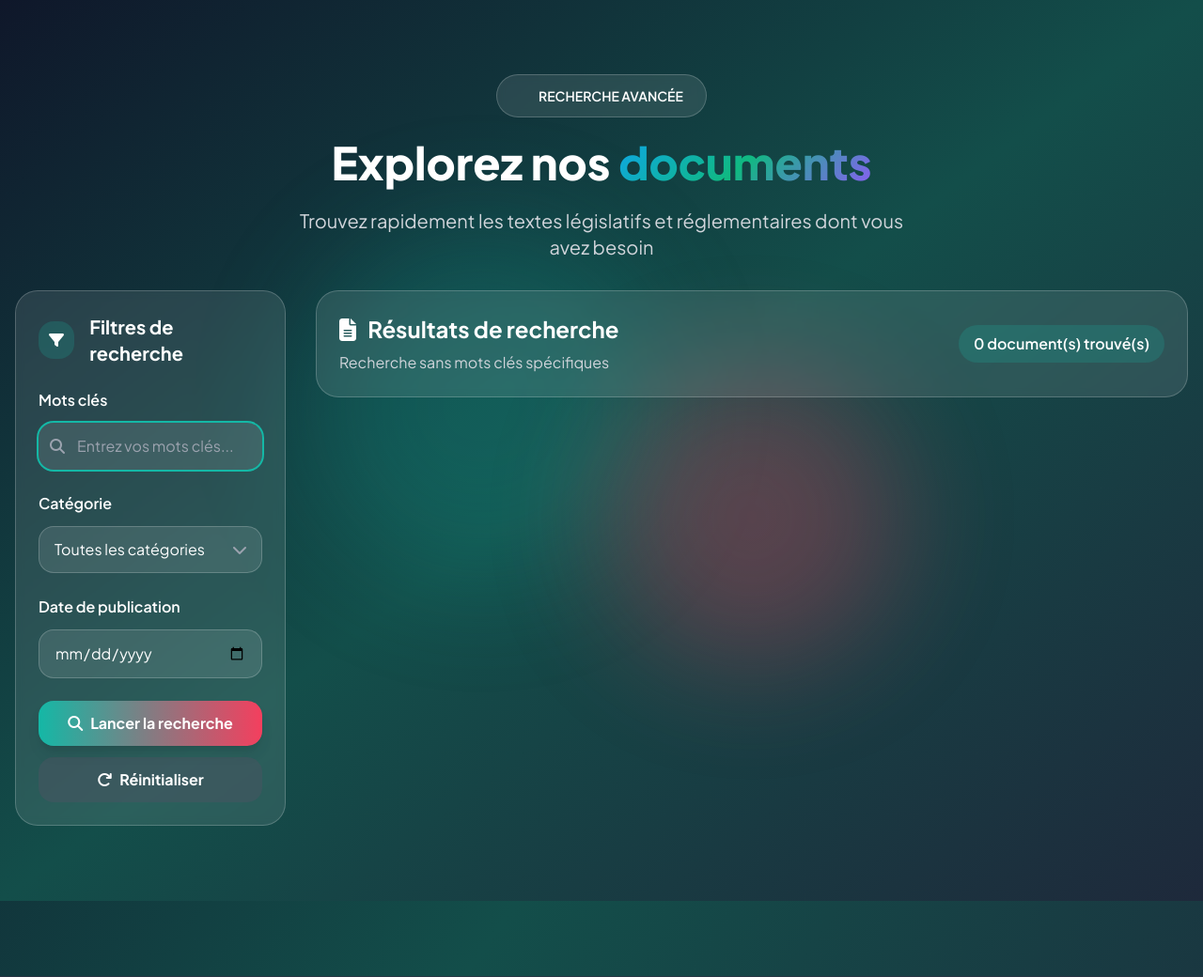
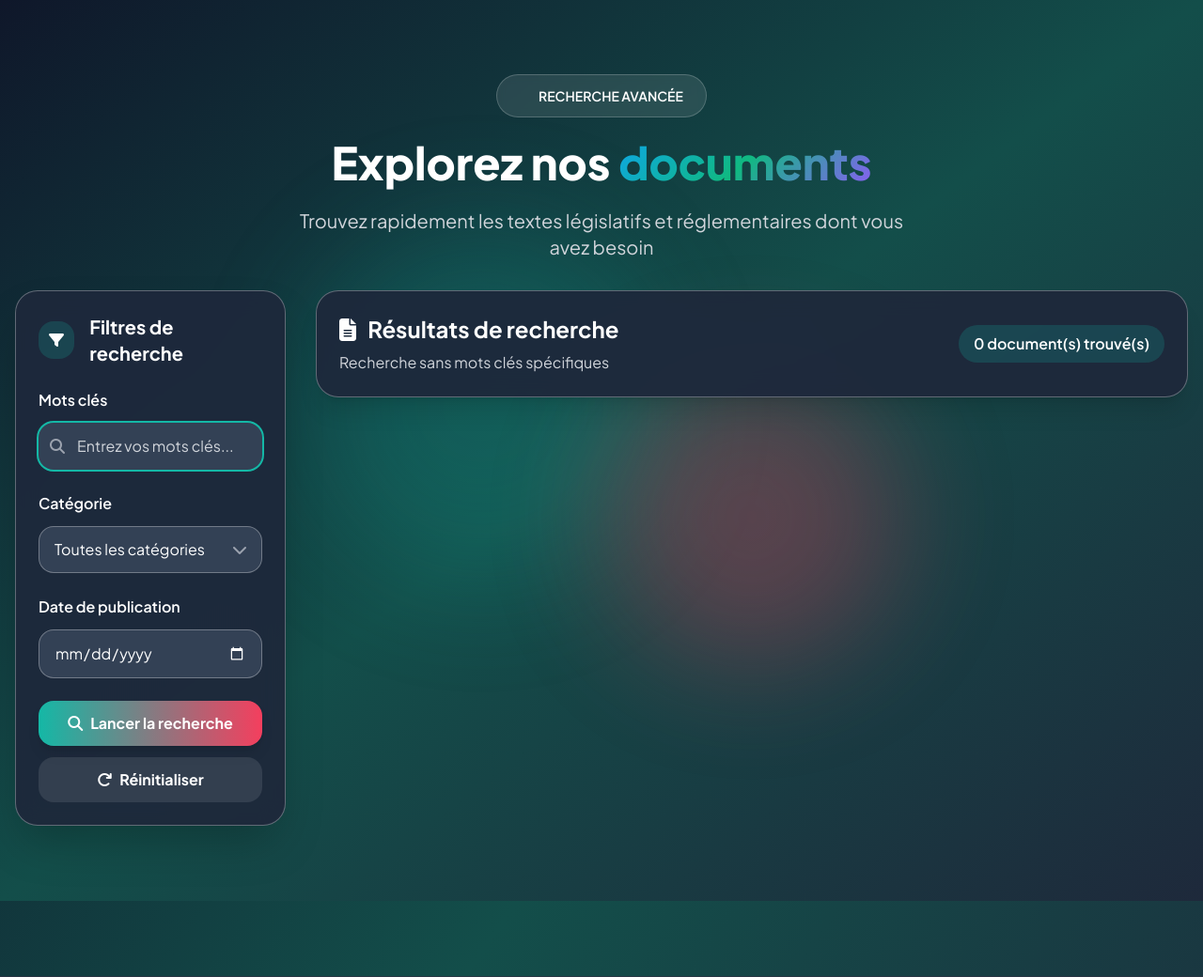
Before and after one commit to codetechUp/nasrulex-2026, a Symfony app: template templates/home/try.html.twig in a window 1280 px wide. Shown: the part 81-1121 px from the top of the page at 94% size. Run offline with Twig, Linux system fonts and the light colour scheme; the template is opened without the code that fills it, so the values that code supplies are empty; some libraries are stand-ins or nearby versions.

Commit message:
new recherche

```diff
--- a/templates/home/try.html.twig
+++ b/templates/home/try.html.twig
@@ -27,7 +27,7 @@
         <div class="grid grid-cols-1 lg:grid-cols-4 gap-8 max-w-7xl mx-auto">
             <!-- Sidebar Filtres -->
             <div class="lg:col-span-1" data-aos="fade-right">
-                <div class="bg-white/10 backdrop-blur-sm rounded-3xl p-6 border border-white/20 sticky top-24">
+                <div class="bg-dark-800/95 backdrop-blur-md rounded-3xl p-6 border border-white/30 sticky top-24 shadow-2xl">
                     <div class="flex items-center mb-6">
                         <div class="w-10 h-10 bg-primary-500/20 rounded-2xl flex items-center justify-center mr-4">
                             <i class="fas fa-filter text-primary-400"></i>
@@ -42,7 +42,7 @@
                             <div class="relative">
                                 <i class="fas fa-search absolute left-3 top-1/2 transform -translate-y-1/2 text-gray-400"></i>
                                 <input type="text" name="search" value="{{ mots }}"
-                                       class="w-full pl-10 pr-4 py-3 bg-white/10 border border-white/20 rounded-2xl text-white placeholder-gray-400 focus:outline-none focus:ring-2 focus:ring-primary-500 focus:border-transparent transition-all duration-300"
+                                       class="w-full pl-10 pr-4 py-3 bg-dark-700 border border-white/30 rounded-2xl text-white placeholder-gray-300 focus:outline-none focus:ring-2 focus:ring-primary-500 focus:border-transparent transition-all duration-300"
                                        placeholder="Entrez vos mots clés...">
                             </div>
                         </div>
@@ -51,14 +51,14 @@
                         <div>
                             <label class="block text-white font-semibold mb-3">Catégorie</label>
                             <div class="relative">
-                                <select name="categorie" class="w-full px-4 py-3 bg-white/10 border border-white/20 rounded-2xl text-white focus:outline-none focus:ring-2 focus:ring-primary-500 focus:border-transparent appearance-none transition-all duration-300">
-                                    <option value='' selected>Toutes les catégories</option>
+                                <select name="categorie" class="w-full px-4 py-3 bg-dark-700 border border-white/30 rounded-2xl text-white focus:outline-none focus:ring-2 focus:ring-primary-500 focus:border-transparent appearance-none transition-all duration-300" style="color-scheme: dark;">
+                                    <option value='' selected class="bg-dark-800 text-white">Toutes les catégories</option>
                                     {% for cat in categories %}
-                                    <option value="{{ cat.id }}" {{ app.request.request.get('categorie') == cat.id ? 'selected' : '' }}>
+                                    <option value="{{ cat.id }}" {{ app.request.request.get('categorie') == cat.id ? 'selected' : '' }} class="bg-dark-800 text-white">
                                         {{ cat.libelle }}
                                     </option>
                                     {% for sousCat in cat.sousCategorie %}
-                                    <option value="{{ cat.id }}-{{ sousCat.id }}" {{ app.request.request.get('categorie') == cat.id ~ '-' ~ sousCat.id ? 'selected' : '' }}>
+                                    <option value="{{ cat.id }}-{{ sousCat.id }}" {{ app.request.request.get('categorie') == cat.id ~ '-' ~ sousCat.id ? 'selected' : '' }} class="bg-dark-800 text-white">
                                         {{ cat.libelle }} › {{ sousCat.libelle }}
                                     </option>
                                     {% endfor %}
@@ -72,7 +72,7 @@
                         <div>
                             <label class="block text-white font-semibold mb-3">Date de publication</label>
                             <input type="date" value="{{ datepub }}" name="datepub"
-                                   class="w-full px-4 py-3 bg-white/10 border border-white/20 rounded-2xl text-white focus:outline-none focus:ring-2 focus:ring-primary-500 focus:border-transparent transition-all duration-300">
+                                   class="w-full px-4 py-3 bg-dark-700 border border-white/30 rounded-2xl text-white focus:outline-none focus:ring-2 focus:ring-primary-500 focus:border-transparent transition-all duration-300" style="color-scheme: dark;">
                         </div>
 
                         <!-- Boutons -->
@@ -98,7 +98,7 @@
             <!-- Résultats -->
             <div class="lg:col-span-3" data-aos="fade-left">
                 <!-- En-tête Résultats -->
-                <div class="bg-white/10 backdrop-blur-sm rounded-3xl p-6 mb-6 border border-white/20">
+                <div class="bg-dark-800/95 backdrop-blur-md rounded-3xl p-6 mb-6 border border-white/30 shadow-xl">
                     <div class="flex flex-col md:flex-row justify-between items-center">
                         <div>
                             <h2 class="text-2xl font-bold text-white mb-2">
@@ -125,7 +125,7 @@
 
                 {% if empty == true %}
                 <!-- Aucun résultat -->
-                <div class="bg-white/10 backdrop-blur-sm rounded-3xl p-12 text-center border border-white/20">
+                <div class="bg-dark-800/95 backdrop-blur-md rounded-3xl p-12 text-center border border-white/30 shadow-xl">
                     <div class="w-24 h-24 bg-white/10 rounded-2xl flex items-center justify-center mx-auto mb-6">
                         <i class="fas fa-search text-3xl text-gray-400"></i>
                     </div>
@@ -144,7 +144,7 @@
 
                     {% if juri and res %}
                     <!-- Catégorie Juridique -->
-                    <div class="bg-white/10 backdrop-blur-sm rounded-3xl overflow-hidden border border-white/20 transition-all duration-300 hover:border-primary-500/50 category-card">
+                    <div class="bg-dark-800/95 backdrop-blur-md rounded-3xl overflow-hidden border border-white/30 transition-all duration-300 hover:border-primary-500/70 category-card shadow-xl">
                         <div class="bg-primary-600/30 p-6 border-l-4 border-primary-400">
                             <div class="flex items-center justify-between">
                                 <div class="flex items-center">
@@ -166,7 +166,7 @@
                             {% for key, res in res %}
                             <div class="p-6 border-b border-white/10 last:border-b-0">
                                 <!-- Sous-catégorie -->
-                                <div class="flex items-center justify-between mb-4 p-4 bg-white/5 rounded-2xl">
+                                <div class="flex items-center justify-between mb-4 p-4 bg-dark-700/80 rounded-2xl border border-white/10">
                                     <div class="flex items-center">
                                         <div class="w-8 h-8 bg-primary-500/20 rounded-full flex items-center justify-center mr-3">
                                             <i class="fas fa-folder text-primary-400 text-sm"></i>
@@ -181,7 +181,7 @@
                                 <!-- Documents -->
                                 <div class="space-y-4">
                                     {% for docs in res %}
-                                    <div class="bg-white/5 rounded-2xl p-4 hover:bg-white/10 transition-all duration-300 group document-card border border-white/10 hover:border-white/20 transform hover:-translate-y-1">
+                                    <div class="bg-dark-700/60 rounded-2xl p-4 hover:bg-dark-700/80 transition-all duration-300 group document-card border border-white/20 hover:border-primary-400/50 transform hover:-translate-y-1 shadow-lg">
                                         <div class="flex items-start justify-between">
                                             <div class="flex-1">
                                                 <div class="flex items-center mb-2">
@@ -247,7 +247,7 @@
 
                     {% if fiscal and fis %}
                     <!-- Catégorie Fiscal -->
-                    <div class="bg-white/10 backdrop-blur-sm rounded-3xl overflow-hidden border border-white/20 transition-all duration-300 hover:border-purple-500/50 category-card">
+                    <div class="bg-dark-800/95 backdrop-blur-md rounded-3xl overflow-hidden border border-white/30 transition-all duration-300 hover:border-purple-500/70 category-card shadow-xl">
                         <div class="bg-purple-600/30 p-6 border-l-4 border-purple-400">
                             <div class="flex items-center justify-between">
                                 <div class="flex items-center">
@@ -269,7 +269,7 @@
                             {% for key, res in fis %}
                             <div class="p-6 border-b border-white/10 last:border-b-0">
                                 <!-- Sous-catégorie -->
-                                <div class="flex items-center justify-between mb-4 p-4 bg-white/5 rounded-2xl">
+                                <div class="flex items-center justify-between mb-4 p-4 bg-dark-700/80 rounded-2xl border border-white/10">
                                     <div class="flex items-center">
                                         <div class="w-8 h-8 bg-purple-500/20 rounded-full flex items-center justify-center mr-3">
                                             <i class="fas fa-folder text-purple-400 text-sm"></i>
@@ -284,7 +284,7 @@
                                 <!-- Documents -->
                                 <div class="space-y-4">
                                     {% for docs in res %}
-                                    <div class="bg-white/5 rounded-2xl p-4 hover:bg-white/10 transition-all duration-300 group document-card border border-white/10 hover:border-white/20 transform hover:-translate-y-1">
+                                    <div class="bg-dark-700/60 rounded-2xl p-4 hover:bg-dark-700/80 transition-all duration-300 group document-card border border-white/20 hover:border-primary-400/50 transform hover:-translate-y-1 shadow-lg">
                                         <div class="flex items-start justify-between">
                                             <div class="flex-1">
                                                 <div class="flex items-center mb-2">
@@ -350,7 +350,7 @@
 
                     {% if affaires and aff %}
                     <!-- Catégorie Affaires -->
-                    <div class="bg-white/10 backdrop-blur-sm rounded-3xl overflow-hidden border border-white/20 transition-all duration-300 hover:border-yellow-500/50 category-card">
+                    <div class="bg-dark-800/95 backdrop-blur-md rounded-3xl overflow-hidden border border-white/30 transition-all duration-300 hover:border-yellow-500/70 category-card shadow-xl">
                         <div class="bg-yellow-600/30 p-6 border-l-4 border-yellow-400">
                             <div class="flex items-center justify-between">
                                 <div class="flex items-center">
@@ -372,7 +372,7 @@
                             {% for key, res in aff %}
                             <div class="p-6 border-b border-white/10 last:border-b-0">
                                 <!-- Sous-catégorie -->
-                                <div class="flex items-center justify-between mb-4 p-4 bg-white/5 rounded-2xl">
+                                <div class="flex items-center justify-between mb-4 p-4 bg-dark-700/80 rounded-2xl border border-white/10">
                                     <div class="flex items-center">
                                         <div class="w-8 h-8 bg-yellow-500/20 rounded-full flex items-center justify-center mr-3">
                                             <i class="fas fa-folder text-yellow-400 text-sm"></i>
@@ -387,7 +387,7 @@
                                 <!-- Documents -->
                                 <div class="space-y-4">
                                     {% for docs in res %}
-                                    <div class="bg-white/5 rounded-2xl p-4 hover:bg-white/10 transition-all duration-300 group document-card border border-white/10 hover:border-white/20 transform hover:-translate-y-1">
+                                    <div class="bg-dark-700/60 rounded-2xl p-4 hover:bg-dark-700/80 transition-all duration-300 group document-card border border-white/20 hover:border-primary-400/50 transform hover:-translate-y-1 shadow-lg">
                                         <div class="flex items-start justify-between">
                                             <div class="flex-1">
                                                 <div class="flex items-center mb-2">
```
